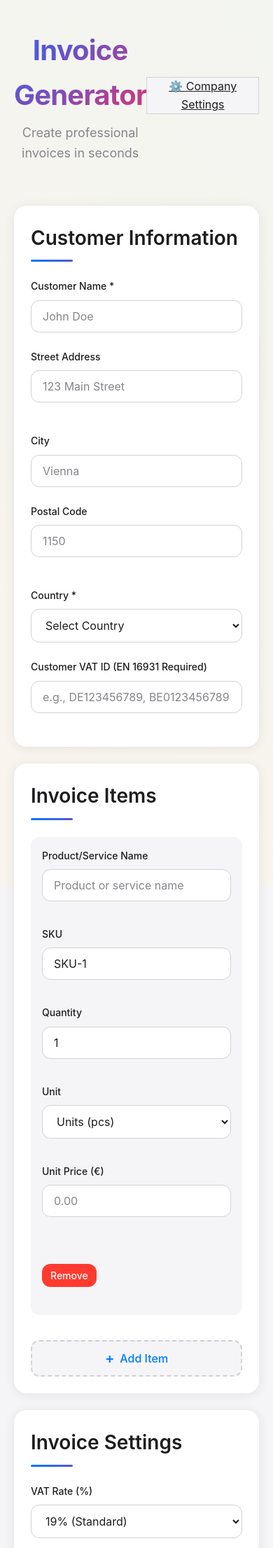
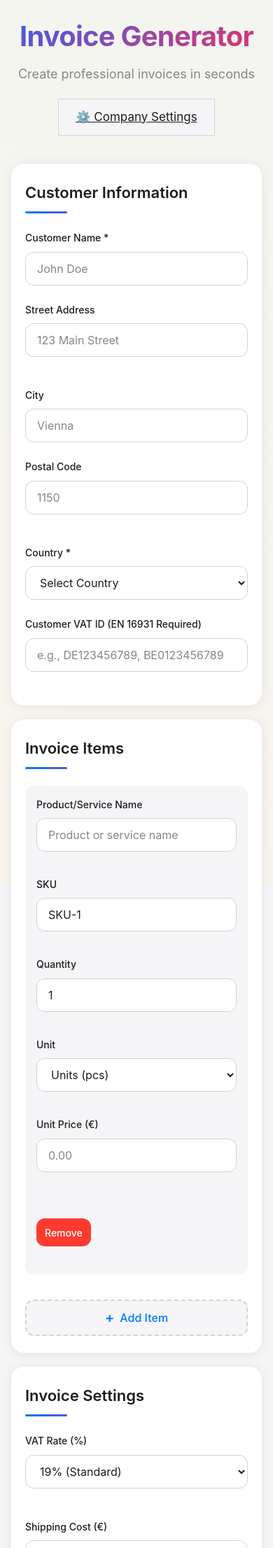
Before and after one commit to NaoBindestrich/InvoiceGenerator, a Flask app: page / in a window 390 px wide. Shown: the top 2212 px of the page at 70% size. Run offline with Flask 3, Linux system fonts and the light colour scheme.

Commit message:
Add comprehensive mobile responsive design

```diff
--- a/static/css/style.css
+++ b/static/css/style.css
@@ -638,8 +638,12 @@ footer p:hover {
     color: var(--primary-color);
 }
 
-/* Responsive */
+/* Responsive Design - Mobile Optimized */
 @media (max-width: 768px) {
+    .container {
+        padding: 20px 16px;
+    }
+
     h1 {
         font-size: 40px;
     }
@@ -649,15 +653,113 @@ footer p:hover {
     }
 
     .card {
-        padding: 24px;
+        padding: 24px 20px;
+        margin-bottom: 20px;
+    }
+
+    .card-title {
+        font-size: 22px;
     }
 
     .item-row {
         grid-template-columns: 1fr;
+        gap: 12px;
     }
 
     .form-row {
         grid-template-columns: 1fr;
+    }
+
+    /* Better touch targets for mobile */
+    input, select, textarea {
+        min-height: 48px;
+        font-size: 16px; /* Prevents iOS zoom on focus */
+    }
+
+    .btn {
+        min-height: 48px;
+        font-size: 17px;
+        padding: 12px 24px;
+    }
+
+    /* Header adjustments */
+    header {
+        margin-bottom: 40px;
+    }
+
+    .header-content {
+        flex-direction: column;
+        gap: 20px;
+        text-align: center;
+    }
+
+    .header-content > div {
+        width: 100%;
+    }
+
+    /* Items table mobile view */
+    .items-table {
+        overflow-x: auto;
+        -webkit-overflow-scrolling: touch;
+    }
+
+    /* Smaller buttons on mobile */
+    .remove-item-btn {
+        padding: 8px 12px;
+        min-width: auto;
+        min-height: 40px;
+    }
+
+    /* Button group stacking */
+    .button-group {
+        flex-direction: column;
+        gap: 12px;
+    }
+
+    .button-group .btn {
+        width: 100%;
+    }
+
+    /* Alert positioning */
+    .alert {
+        margin: 0 -16px 20px -16px;
+        border-radius: 0;
+    }
+
+    /* Success card mobile */
+    .success-card {
+        padding: 40px 24px;
+    }
+
+    .success-card h2 {
+        font-size: 28px;
+    }
+}
+
+/* Small phones (iPhone SE, etc.) */
+@media (max-width: 375px) {
+    h1 {
+        font-size: 32px;
+    }
+
+    .card {
+        padding: 20px 16px;
+    }
+
+    .btn {
+        font-size: 16px;
+        padding: 10px 20px;
+    }
+}
+
+/* Tablets landscape */
+@media (min-width: 769px) and (max-width: 1024px) {
+    .container {
+        max-width: 720px;
+    }
+
+    .form-row {
+        grid-template-columns: 1fr 1fr;
     }
 }
 
```
